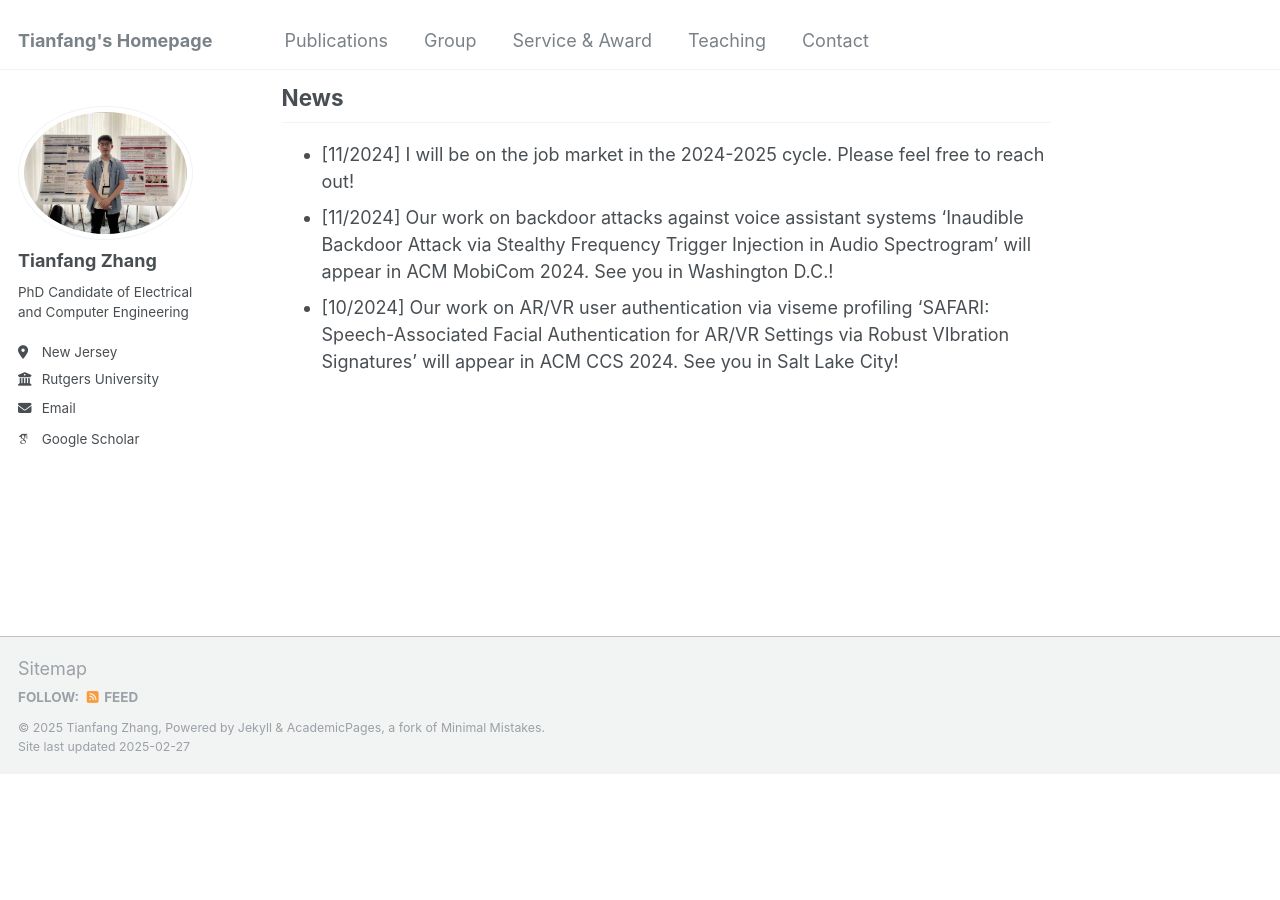
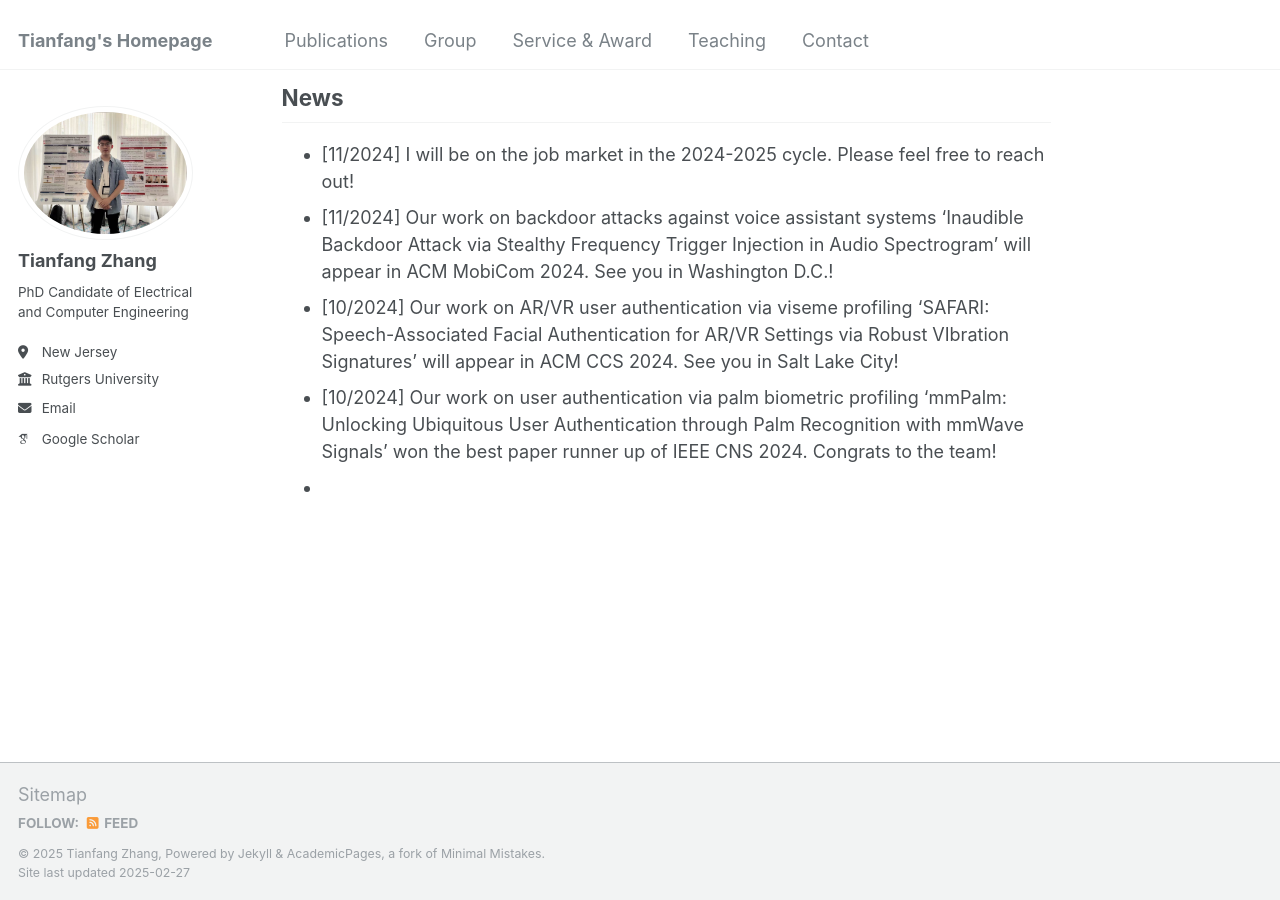
Before and after one commit to tianfang96/tianfang96.github.io, a Jekyll site: the page built from _pages/about.md, in a window 1280 px wide and 900 px high, scrolled down 640 px. Built offline with Jekyll 4.4.1, drawn with Linux system fonts in a browser that asks for light colours; some web fonts are replaced; before the commit the page ends 1414 px from its top, so only the background shows below that.

Commit message:
Update about.md

```diff
--- a/_pages/about.md
+++ b/_pages/about.md
@@ -22,3 +22,5 @@ News
 - [11/2024] I will be on the job market in the 2024-2025 cycle. Please feel free to reach out!
 - [11/2024] Our work on backdoor attacks against voice assistant systems 'Inaudible Backdoor Attack via Stealthy Frequency Trigger Injection in Audio Spectrogram' will appear in ACM MobiCom 2024. See you in Washington D.C.!
 - [10/2024] Our work on AR/VR user authentication via viseme profiling 'SAFARI: Speech-Associated Facial Authentication for AR/VR Settings via Robust VIbration Signatures' will appear in ACM CCS 2024. See you in Salt Lake City!
+- [10/2024] Our work on user authentication via palm biometric profiling 'mmPalm: Unlocking Ubiquitous User Authentication through Palm Recognition with mmWave Signals' won the best paper runner up of IEEE CNS 2024. Congrats to the team!
+-
```
